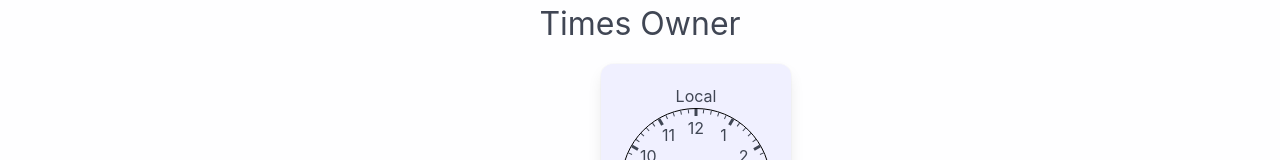
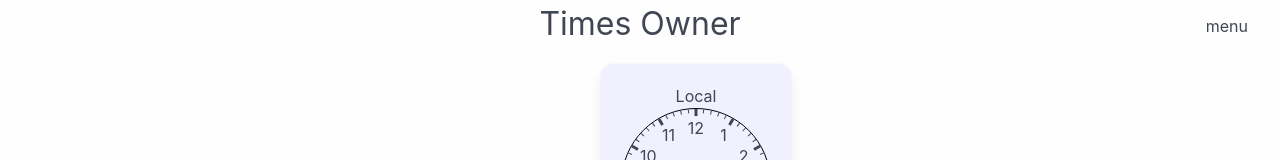
Before and after one commit to claytron5000/timesowner, a React (Create React App) app: page / in a window 1280 px wide. Shown: the top 160 px of the page. Built offline with nearby package versions, Linux system fonts and the light colour scheme.

Commit message:
Adds menu overlay

```diff
--- a/src/App.css
+++ b/src/App.css
@@ -17,3 +17,8 @@
 	box-shadow: 0 1px 3px rgba(0, 0, 10, 0.12), 0 1px 2px rgba(0, 0, 0, 0.24);
 	transition: all 0.3s cubic-bezier(0.25, 0.8, 0.25, 1);
 }
+.menu {
+	position: absolute;
+	right: 2rem;
+	top: 1rem;
+}
--- a/src/App.tsx
+++ b/src/App.tsx
@@ -9,6 +9,7 @@
 import { IClockBlock, InstantiatedClockBlock } from "./interfaces";
 import { type ITimezone } from "react-timezone-select";
 import { ClockBlock } from "./ClockBlock";
+import { UserMenu } from "./UserMenu";
 
 function App() {
 	const local: InstantiatedClockBlock = {
@@ -82,6 +83,7 @@
 		<div className="App">
 			<header className="App-header">
 				<h1 style={{ fontSize: "2rem" }}>Times Owner</h1>
+				<UserMenu />
 			</header>
 			<main>
 				<section className="upper">
--- /dev/null
+++ b/src/UserMenu.tsx
@@ -0,0 +1,28 @@
+import { faTimesCircle } from "@fortawesome/free-solid-svg-icons";
+import { FontAwesomeIcon } from "@fortawesome/react-fontawesome";
+import { useState } from "react";
+import Modal from "react-modal";
+
+export const UserMenu = () => {
+	const [open, setOpen] = useState(false);
+	return (
+		<section>
+			<button onClick={() => setOpen(!open)} className="menu">
+				menu
+			</button>
+			<Modal isOpen={open}>
+				<div>
+					<h1>login</h1>
+				</div>
+				<button
+					className="closer icon"
+					onClick={() => {
+						setOpen(false);
+					}}
+				>
+					<FontAwesomeIcon icon={faTimesCircle} />
+				</button>
+			</Modal>
+		</section>
+	);
+};
```
